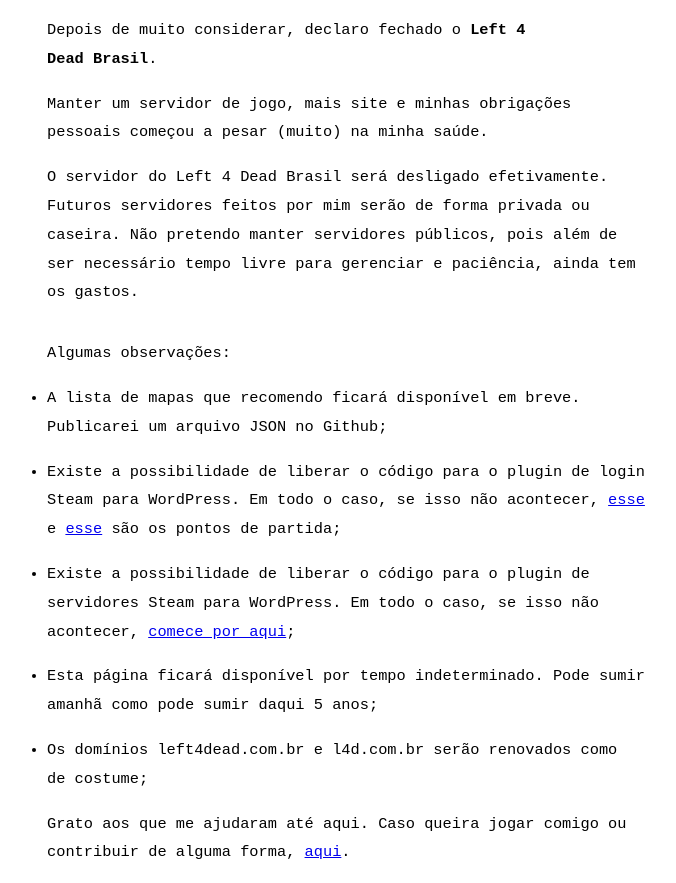
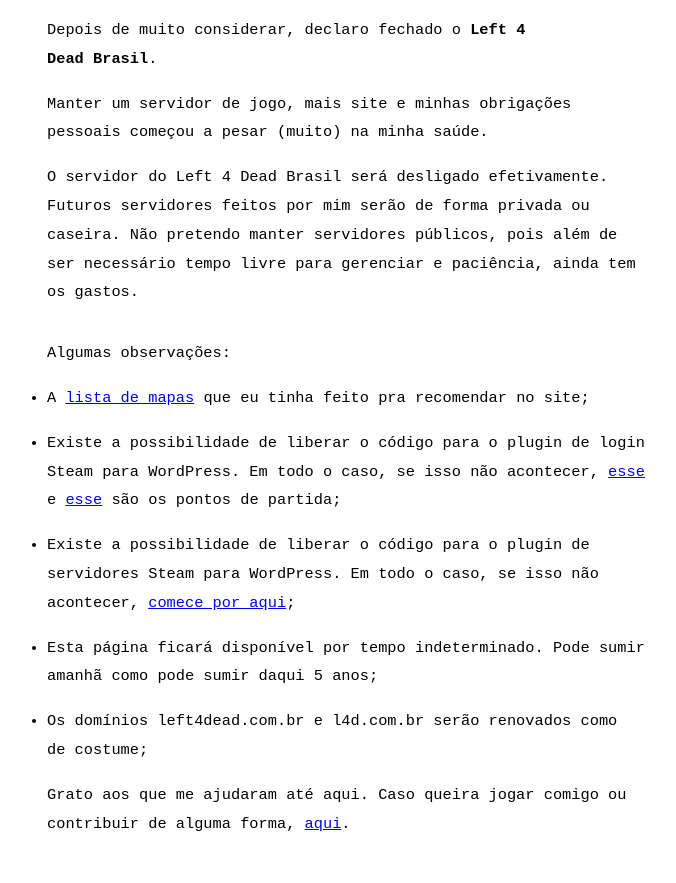
Before and after one commit to resonnant/left4deadbrasil, a plain HTML site: page index.html in a window 1280 px wide. Shown: the whole page, without its empty margins (289-965 px from the left). After the commit the page ends 854 px from the top, so only its background shows below. Drawn offline with Linux system fonts and the light colour scheme.

Commit message:
Update index.html

```diff
--- a/index.html
+++ b/index.html
@@ -106,7 +106,7 @@
         <ul>
             Algumas observações:
             <li>
-                A lista de mapas que recomendo ficará disponível em breve. Publicarei um arquivo JSON no Github;
+                A <a href="https://left4dead.com.br/mapas.json">lista de mapas</a> que eu tinha feito pra recomendar no site;
             </li>
             <li>
                 Existe a possibilidade de liberar o código para o plugin de login Steam para WordPress. Em todo o caso,
```
